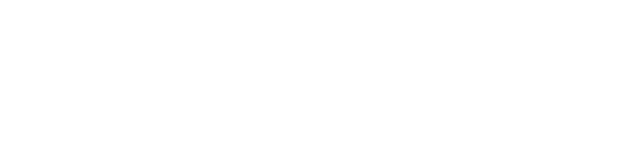
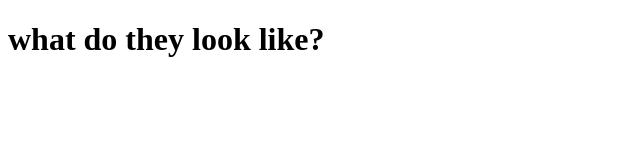
Before and after one commit to michalskoczek/WhatDoTheyLookLike, a website: page index.html in a window 1280 px wide. Shown: the whole page, without its empty margins (0-640 px from the left). Drawn offline with Linux system fonts and the light colour scheme.

Commit message:
Added header and title

```diff
--- a/index.html
+++ b/index.html
@@ -11,7 +11,9 @@
 </head>
 
 <body>
-
+  <header>
+    <h1>what do they look like?</h1>
+  </header>
 </body>
 
 </html>
```
